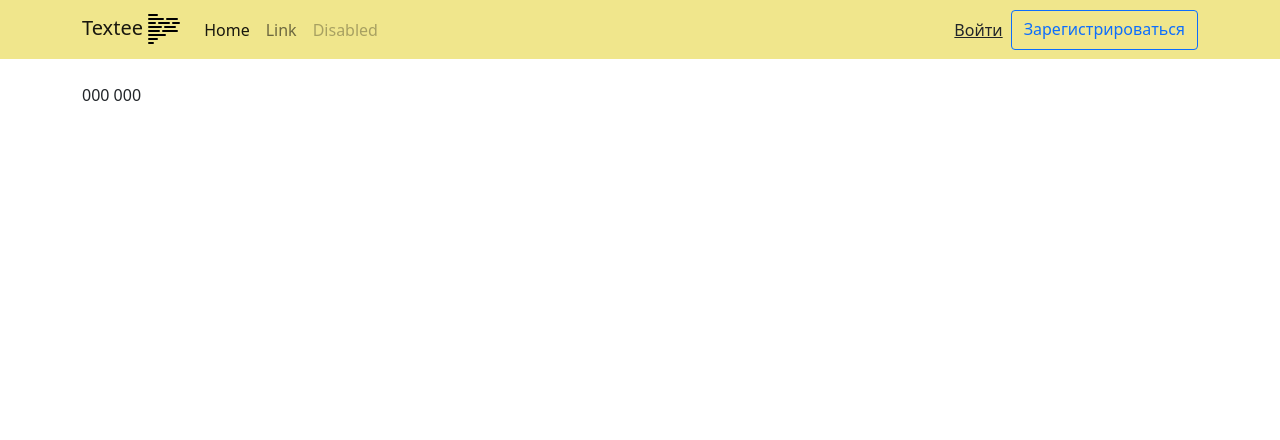
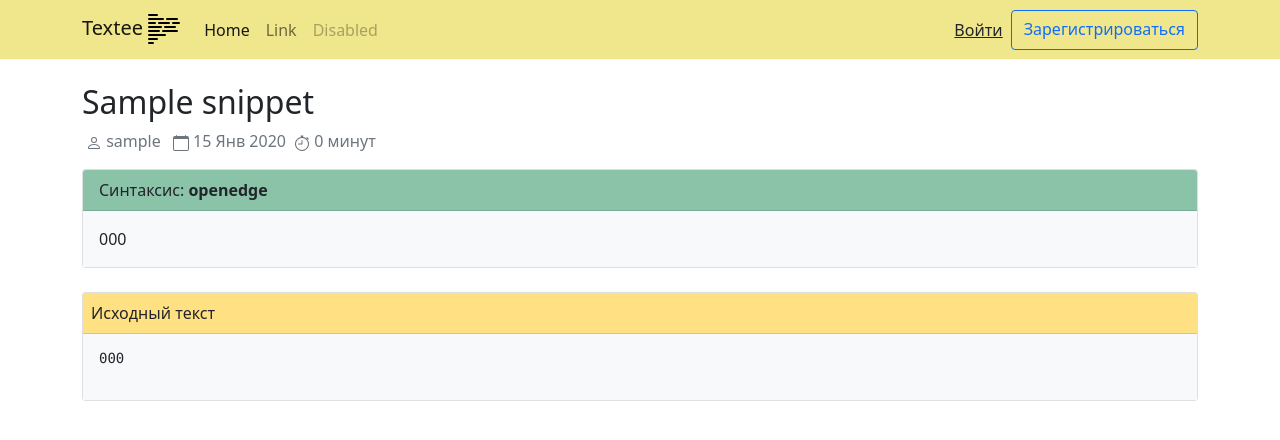
Before and after one commit to pyrexdraum/textee, a Django app: template src/textee/templates/textee/detail.html in a window 1280 px wide. Shown: the top 440 px of the page. Run offline with Django 3.2, Linux system fonts and the light colour scheme; tables that the repository leaves empty hold one stand-in row (values such as "Sample post"); the template is opened without the code that fills it: values that come from a table or form of the project are taken from there, most other values are stand-ins (such as "Sample title", 1, 10 or a date in 2020).

Commit message:
Change textee/detail.html: add some added a stylized display

```diff
--- a/src/textee/templates/textee/detail.html
+++ b/src/textee/templates/textee/detail.html
@@ -10,9 +10,51 @@
 {% block title %}{{ snippet.title }}{% endblock %}
 
 {% block content %}
-  {{ snippet.code }}
+  <h2>{{ snippet.title }}</h2>
+  <p class="text-muted">
+    {% if snippet.owner %}
+      <span class="p-1" title="Автор текста">
+        <svg xmlns="http://www.w3.org/2000/svg" width="16" height="16" fill="currentColor" class="bi bi-person" viewBox="0 0 16 16">
+          <path d="M8 8a3 3 0 1 0 0-6 3 3 0 0 0 0 6zm2-3a2 2 0 1 1-4 0 2 2 0 0 1 4 0zm4 8c0 1-1 1-1 1H3s-1 0-1-1 1-4 6-4 6 3 6 4zm-1-.004c-.001-.246-.154-.986-.832-1.664C11.516 10.68 10.289 10 8 10c-2.29 0-3.516.68-4.168 1.332-.678.678-.83 1.418-.832 1.664h10z"/>
+        </svg>
+        {{ snippet.owner.username }}
+      </span>
+    {% endif %}
+    <span class="p-1" title="Создан">
+      <svg xmlns="http://www.w3.org/2000/svg" width="16" height="16" fill="currentColor" class="bi bi-calendar" viewBox="0 0 16 16">
+        <path d="M3.5 0a.5.5 0 0 1 .5.5V1h8V.5a.5.5 0 0 1 1 0V1h1a2 2 0 0 1 2 2v11a2 2 0 0 1-2 2H2a2 2 0 0 1-2-2V3a2 2 0 0 1 2-2h1V.5a.5.5 0 0 1 .5-.5zM1 4v10a1 1 0 0 0 1 1h12a1 1 0 0 0 1-1V4H1z"/>
+      </svg>
+      {{ snippet.created|date:'j M Y' }}
+    </span>
+    <span title="Время, через которое этот сниппет будет удалён">
+      <svg xmlns="http://www.w3.org/2000/svg" width="16" height="16" fill="currentColor" class="bi bi-stopwatch" viewBox="0 0 16 16">
+        <path d="M8.5 5.6a.5.5 0 1 0-1 0v2.9h-3a.5.5 0 0 0 0 1H8a.5.5 0 0 0 .5-.5V5.6z"/>
+        <path d="M6.5 1A.5.5 0 0 1 7 .5h2a.5.5 0 0 1 0 1v.57c1.36.196 2.594.78 3.584 1.64a.715.715 0 0 1 .012-.013l.354-.354-.354-.353a.5.5 0 0 1 .707-.708l1.414 1.415a.5.5 0 1 1-.707.707l-.353-.354-.354.354a.512.512 0 0 1-.013.012A7 7 0 1 1 7 2.071V1.5a.5.5 0 0 1-.5-.5zM8 3a6 6 0 1 0 .001 12A6 6 0 0 0 8 3z"/>
+      </svg>
+      {% if snippet.expiration %}
+        {{ snippet.expiration|timeuntil }}
+      {% else %}
+        Никогда
+      {% endif %}
+    </span>
+  </p>
+  {% if highlighted_code %}
+    <div class="card mb-4">
+      <div class="card-header bg-success bg-opacity-50">
+        Синтаксис: <span class="fw-bold">{{ snippet.syntax }}</span>
+      </div>
+      <div class="card-body bg-light">
+        {{ highlighted_code|safe }}
+      </div>
+    </div>
+  {% endif %}
 
-  {% if highlighted_code %}
-    {{ highlighted_code|safe }}
-  {% endif %}
+  <div class="card">
+    <div class="card-header bg-warning p-2 text-dark bg-opacity-50">
+      Исходный текст
+    </div>
+    <div class="card-body bg-light">
+      <pre>{{ snippet.code }}</pre>
+    </div>
+  </div>
 {% endblock %}
```
